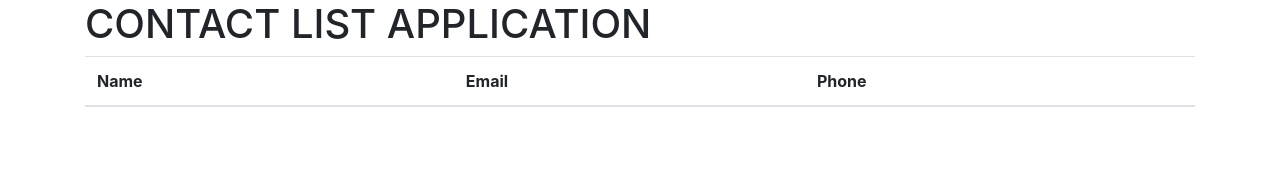
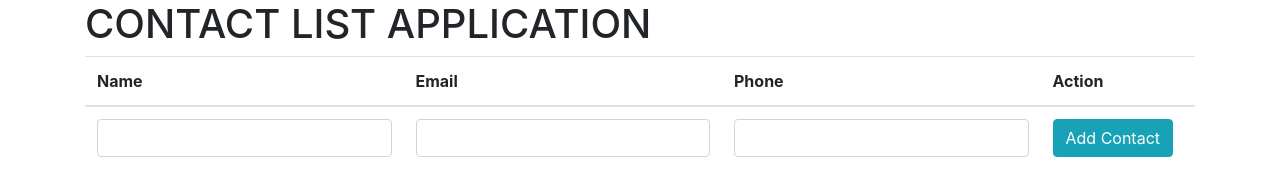
Before and after one commit to meravi23/Contact-List-with-MongoDB, a website: page public/index.html in a window 1280 px wide. Drawn offline with nearby package versions, Linux system fonts and the light colour scheme; no server answers.

Commit message:
added post function to receive input data in the server (not yet in mongoDB) + body-parser

```diff
--- a/package.json
+++ b/package.json
@@ -19,6 +19,7 @@
   },
   "homepage": "https://github.com/meravi23/Contact-List-with-MongoDB#readme",
   "dependencies": {
+    "body-parser": "^1.19.0",
     "express": "^4.17.1",
     "mongojs": "^2.6.0",
     "nodemon": "^1.19.4"
--- a/public/controllers/controller.js
+++ b/public/controllers/controller.js
@@ -9,5 +9,12 @@ var app = angular.module("app", []).controller('AppCtrl',
       console.log("I received the data from the server");
       $scope.contacts = response.data;
     });
+
+    $scope.addContact = function(){
+      console.log($scope.contact);
+      // sending the input data to the server:
+      $http.post('contactlist', $scope.contact);
+    }
+
   }
 );
--- a/public/index.html
+++ b/public/index.html
@@ -32,9 +32,16 @@
                     <th>Name</th>
                     <th>Email</th>
                     <th>Phone</th>
+                    <th>Action</th>
                 </tr>
             </thead>
             <tbody>
+                <tr>
+                    <td><input class="form-control" ng-model="contact.name"></td>
+                    <td><input class="form-control" ng-model="contact.email"></td>
+                    <td><input class="form-control" ng-model="contact.phone"></td>
+                    <td><button class="btn btn-info" ng-click="addContact()">Add Contact</button></td>
+                </tr>
                 <tr ng-repeat="contact in contacts">
                     <td>{{contact.name}}</td>
                     <td>{{contact.email}}</td>
--- a/server.js
+++ b/server.js
@@ -2,12 +2,14 @@ const express = require('express');
 const app = express();
 const mongojs = require('mongojs');
 const db = mongojs('contactlist', ['contactlist']);
+const bodyParser = require('body-parser');
 
 // static is used to serve static files (i.e. not changing dynamically) such as images, CSS files, and JavaScript files
 // function signature is: express. static(root, [options])
 // The root argument specifies the root directory from which to serve static assets.
 // double underscore required before dirname
 app.use(express.static(__dirname + '/public'));
+app.use(bodyParser.json());
 
 app.get('/contactlist', function (req, res) {
     console.log("I received a GET request");
@@ -18,5 +20,9 @@ app.get('/contactlist', function (req, res) {
     })
 });
 
+app.post('/contactlist', function(req, res) {
+    console.log(req.body); // requires body-parser
+});
+
 app.listen(3000);
 console.log("server running on port 3000");
```
